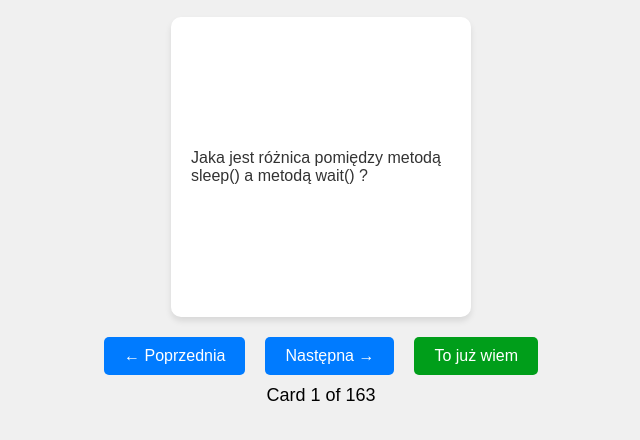
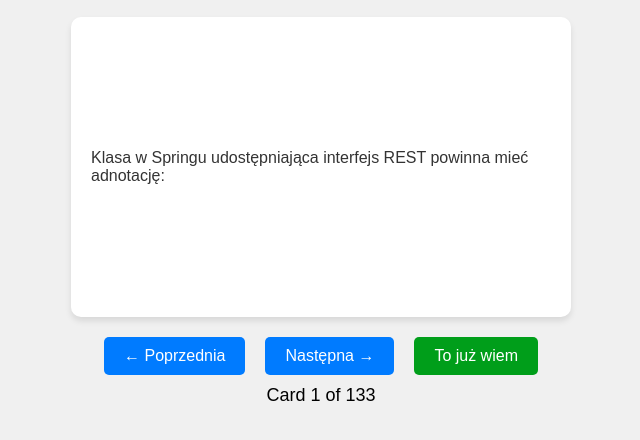
Before and after one commit to Debesta/FlashcardsJava, a plain HTML site: page index.html in a window 1280 px wide. Shown: the part 228-668 px from the top of the page, without its empty margins (319-959 px from the left). Drawn offline with Linux system fonts and the light colour scheme.

Commit message:
Changed a little size of flashcards and deleted doubled questions

```diff
--- a/index.html
+++ b/index.html
@@ -24,7 +24,7 @@
 
         .flashcard-container {
             position: relative;
-            width: 300px;
+            width: 500px;
             height: 300px;
             perspective: 1000px;
         }
@@ -141,37 +141,7 @@
             { front: 'Jaki typ całkowity w języku Java składa się z 64 bitów reprezentacji?', back: 'long' },
             { front: 'Jaki typ zmiennoprzecinkowy w języku Java składa się z 32 bitów reprezentacji?', back: 'float' },
             { front: 'Jaki typ zmiennoprzecinkowy w języku Java składa się z 64 bitów reprezentacji?', back: 'double' },
-            { front: 'Jakie działanie ma sekwencja znaków: \\n ?', back: 'Nowy wiersz.' },
-            { front: 'Jakie działanie ma operator arytmetyczny: % ?', back: 'Modulo.' },
-            { front: 'Jakie znaczenie ma operator logiczny: & ?', back: 'AND (iloczyn logiczny).' },
-            { front: 'Przypisanie wartości jednego typu prostego do drugiego odbywa się automatycznie kiedy:', back: 'Typy są zgodne i zakres typu docelowego jest większy.' },
-            { front: 'W jakim kodzie są zapisywane znaki (char) w Javie?', back: 'Unicode' },
-            { front: 'Kiedy stosujemy rzutowanie?', back: 'Podczas konwersji typów, które nie są zgodne lub gdy zachodzi konwersja zawężająca.' },
-            { front: 'Jakiego typu może być wyrażenie sterujące instrukcją switch?', back: 'byte, short, int, char, enum, String.' },
-            { front: 'Przykładem jakiej pętli jest ten kod: for(;;){ i++};', back: 'Pętli nieskończonej.' },
-            { front: 'Jakie jest zastosowanie instrukcji continue w pętlach?', back: 'Wymuszenie wcześniejszej iteracji pętli.' },
-            { front: 'Jak działa instrukcja break z etykietą?', back: 'Powoduje przekazanie sterowania na koniec bloku oznaczonego etykietą.' },
-            { front: 'Czym jest referencja obiektu?', back: 'Adresem obiektu utworzonego w pamięci.' },
-            { front: 'Co oznacza określenie void przy deklaracji metody?', back: 'Metoda nic nie zwraca.' },
-            { front: 'Jakie są trzy podstawowe zasady programowania obiektowego w Javie?', back: 'Hermetyzacja, polimorfizm, dziedziczenie.' },
-            { front: 'Czym charakteryzuje się hermetyzacja w Javie?', back: 'Zapobieganiem przypadkowym interferencjom z zewnętrznym kodem oraz niepoprawnemu użyciu danych (tzw. czarna skrzynka).' },
-            { front: 'Czym charakteryzuje się polimorfizm w Javie?', back: 'Możliwością posługiwania się pewnym zbiorem akcji za pomocą jednego interfejsu.' },
-            { front: 'Czym charakteryzuje się proces dziedziczenia w Javie?', back: 'Umożliwieniem otrzymywania pewnych właściwości obiektu przez inny obiekt.' },
-            { front: 'Czym jest maszyna wirtualna Javy (JVM)?', back: 'Środowiskiem zapewniającym przenośność Javy poprzez wykonywanie programów skompilowanych do postaci kodu bajtowego Javy.' },
-            { front: 'Czym jest Java Runtime Environment (JRE)?', back: 'Środowiskiem uruchamiającym aplikacje napisane w Javie.' },
-            { front: 'Czym jest Java Development Kit (JDK)?', back: 'Narzędziem dla programistów pozwalającym na tworzenie programów.' },
-            { front: 'Czym jest Garbage Collector?', back: 'Narzędziem odpowiadającym za automatyczne zarządzanie pamięcią i jej zwalnianie w przypadku nieużywania zasobu.' },
-            { front: 'Czym jest kompilator JIT (just-in-time)?', back: 'Częścią maszyny wirtualnej Javy umożliwiającą szybszą kompilację wybranych fragmentów kodu.' },
-            { front: 'Dlaczego JAVA jest określana jako język przenośny?', back: 'Ponieważ programy Java mogą być wykonywane w dowolnych środowiskach, jeśli tylko istnieje w nich maszyna wirtualna Javy.' },
-            { front: 'Jakie rozszerzenie posiadają pliki źródłowe programów napisanych w języku Java?', back: '.java' },
-            { front: 'Po skompilowaniu pliku źródłowego kod bajtowy zostaje umieszczony w pliku o jakim rozszerzeniu?', back: '.class' },
-            { front: 'Od wywołania jakiej metody zaczyna się działanie wszystkich programów w języku Java?', back: 'main()' },
-            { front: 'W języku Java wyróżniamy dwa podstawowe typy danych, jakie?', back: 'Podstawowe i prymitywne.' },
-            { front: 'Jaki typ całkowity w języku Java składa się z 32 bitów reprezentacji?', back: 'int' },
-            { front: 'Jaki typ całkowity w języku Java składa się z 64 bitów reprezentacji?', back: 'long' },
-            { front: 'Jaki typ zmiennoprzecinkowy w języku Java składa się z 32 bitów reprezentacji?', back: 'float' },
-            { front: 'Jaki typ zmiennoprzecinkowy w języku Java składa się z 64 bitów reprezentacji?', back: 'double' },
-            { front: 'Jakie działanie ma sekwencja znaków: \n ?', back: 'Nowy wiersz.' },
+            { front: 'Jakie działanie ma sekwencja znaków: "\n" ?', back: 'Nowy wiersz.' },
             { front: 'Jakie działanie ma operator arytmetyczny: % ?', back: 'Modulo.' },
             { front: 'Jakie znaczenie ma operator logiczny: & ?', back: 'AND (iloczyn logiczny).' },
             { front: 'Przypisanie wartości jednego typu prostego do drugiego odbywa się automatycznie kiedy:', back: 'Typy są zgodne i zakres typu docelowego jest większy.' },
```
